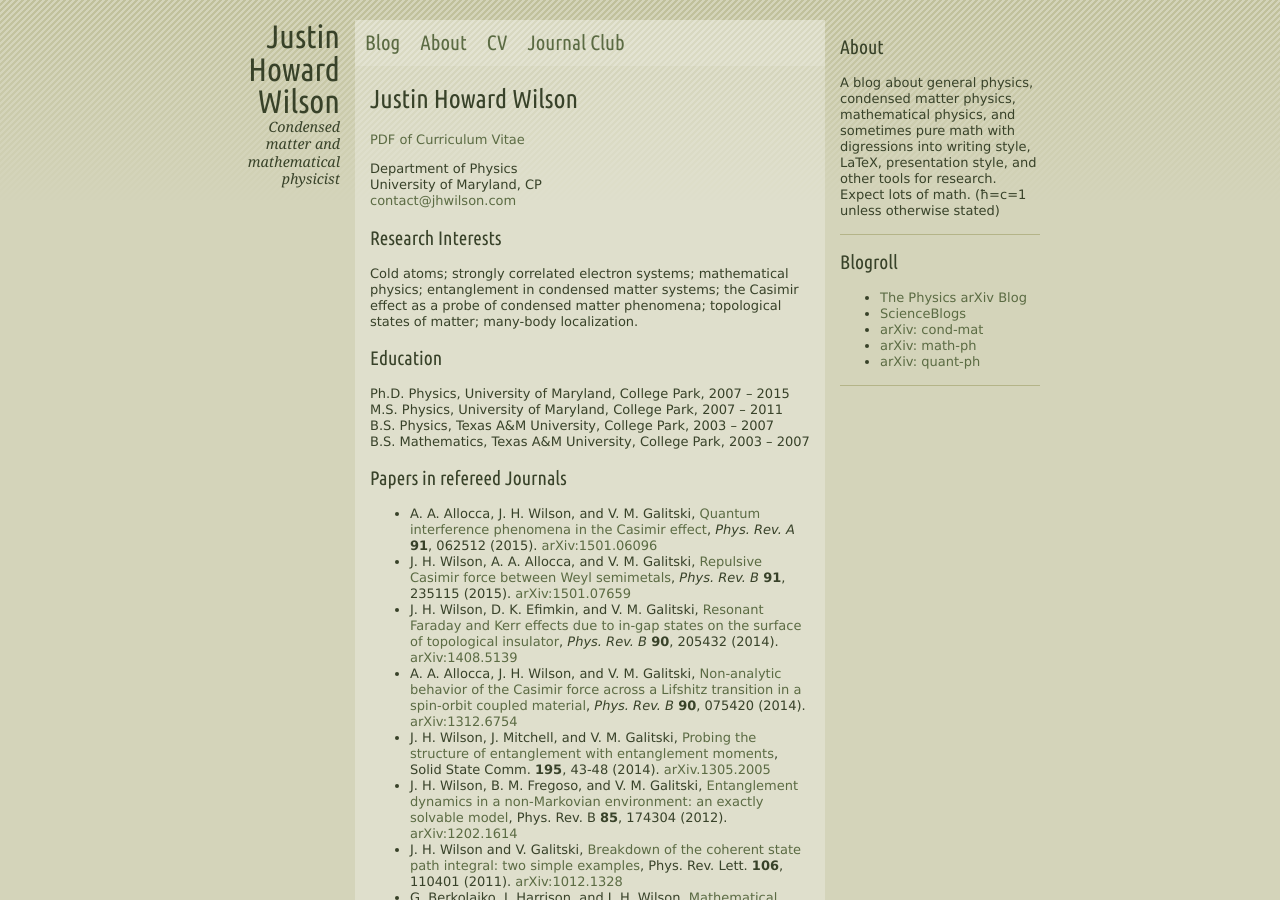
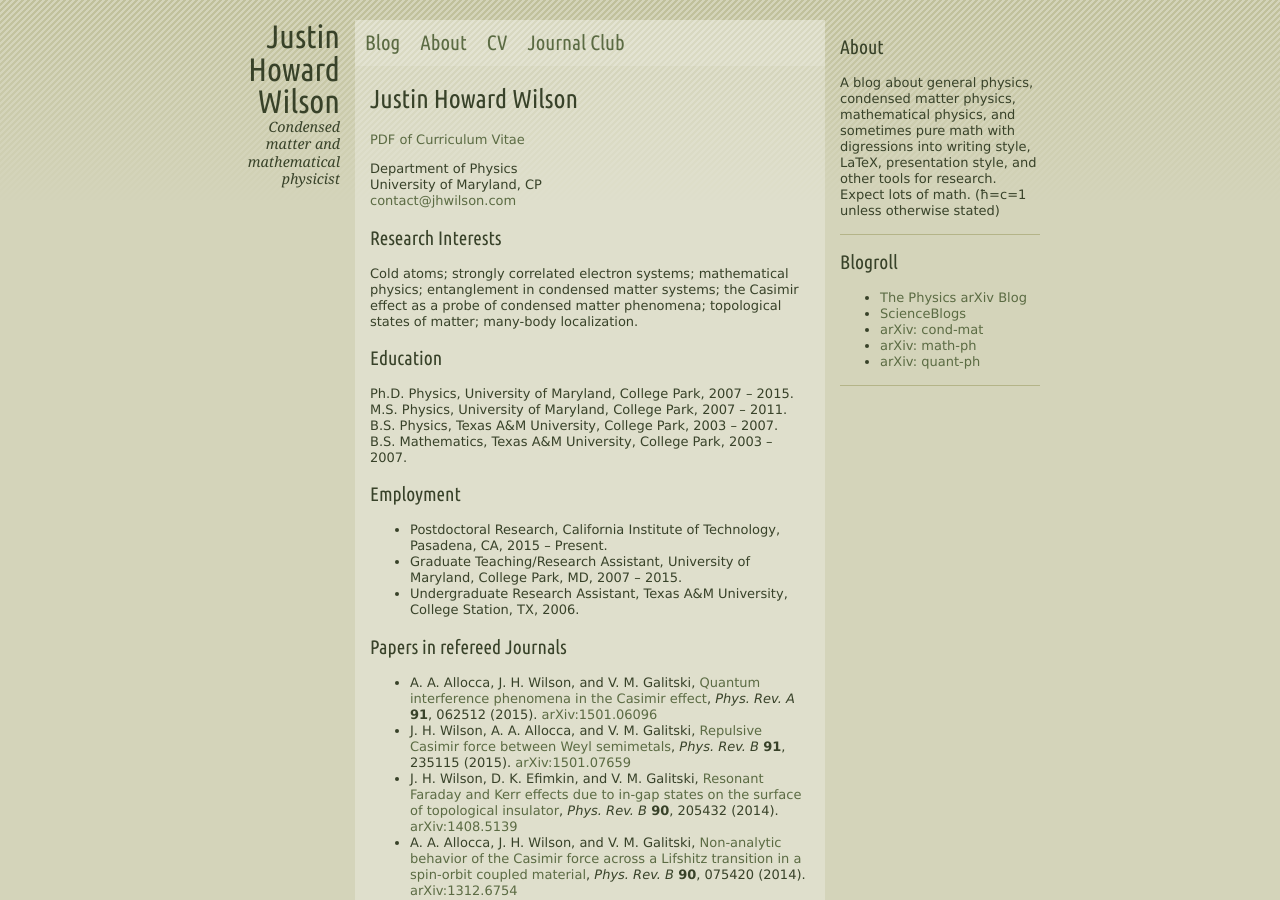
Before and after one commit to jhwilson/old-jhwilson.github.io, a Jekyll site: the page built from cv.markdown, in a window 1280 px wide and 900 px high. Built offline with Jekyll 4.4.1, drawn with Linux system fonts in a browser that asks for light colours; nearby versions of some CDN libraries.

Commit message:
Updated CV to include employment

```diff
--- a/cv.markdown
+++ b/cv.markdown
@@ -16,10 +16,15 @@ University of Maryland, CP
 Cold atoms; strongly correlated electron systems; mathematical physics; entanglement in condensed matter systems; the Casimir effect as a probe of condensed matter phenomena; topological states of matter; many-body localization.
 
 ## Education
-Ph.D. Physics, University of Maryland, College Park, 2007 -- 2015
-M.S. Physics, University of Maryland, College Park, 2007 -- 2011
-B.S. Physics, Texas A&M University, College Park, 2003 -- 2007
-B.S. Mathematics, Texas A&M University, College Park, 2003 -- 2007
+Ph.D. Physics, University of Maryland, College Park, 2007 -- 2015.
+M.S. Physics, University of Maryland, College Park, 2007 -- 2011.
+B.S. Physics, Texas A&M University, College Park, 2003 -- 2007.
+B.S. Mathematics, Texas A&M University, College Park, 2003 -- 2007.
+
+## Employment
+- Postdoctoral Research, California Institute of Technology, Pasadena, CA, 2015 -- Present.
+- Graduate Teaching/Research Assistant, University of Maryland, College Park, MD, 2007 -- 2015.
+- Undergraduate Research Assistant, Texas A&M University, College Station, TX, 2006.
 
 ## Papers in refereed Journals
 - A. A. Allocca, J. H. Wilson, and V. M. Galitski, [Quantum interference phenomena in the Casimir effect](http://dx.doi.org/10.1103/PhysRevA.91.062512), _Phys. Rev. A_ **91**, 062512 (2015). [arXiv:1501.06096](http://arxiv.org/abs/1501.06096)
```
Also changed, not shown: 1 other file.
